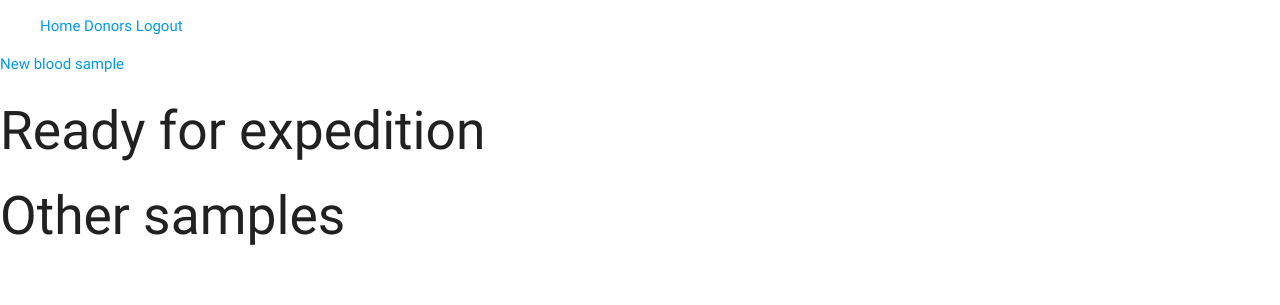
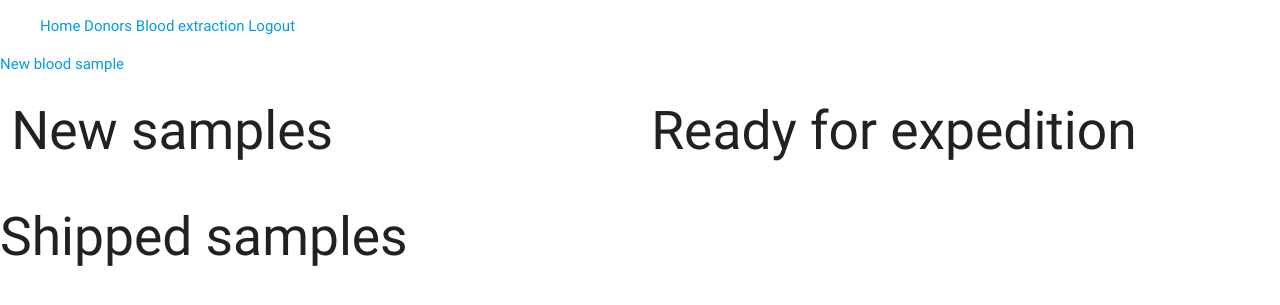
Before and after one commit to TIS2016/Narodna-transfuzna-sluzba, a Django app: page /blood_extraction/ in a window 1280 px wide. Shown: the top 305 px of the page. Run offline with Django 3.2, Linux system fonts and the light colour scheme; data that the repository does not hold is empty; some libraries are stand-ins or nearby versions.

Commit message:
Blood samples: Separate listviews

```diff
--- a/isnts/templates/base.html
+++ b/isnts/templates/base.html
@@ -16,6 +16,7 @@
     <menu>
         <a href="/">Home</a>
         <a href="/donors/">Donors</a>
+        <a href="/blood_extraction/">Blood extraction</a>
         <a href="/logout/">Logout</a>
     </menu>
     {% block content %}{% endblock %}
--- a/isnts/templates/blood_extraction/listview.html
+++ b/isnts/templates/blood_extraction/listview.html
@@ -2,9 +2,22 @@
 {% load staticfiles %}
 {% block title %}Login{% endblock %}
 {% block content %}
-<a href="0"  class="row">
+<a href="0" class="row">
     <span>New blood sample</span>
 </a>
+<section class="row">
+    <div class="col s6">
+        <h2>New samples</h2>
+        {% for blood in samples_new %}
+        <a href="{{ blood.id }}" class="row">
+            <span>{{ blood.id }}</span>
+            <span>{{ blood.id_donor }}</span>
+            <span>{{ blood.get_state_display }}</span>
+            <span>{{ blood.date }}</span>
+        </a>
+        {% endfor %}
+    </div>
+    <div class="col s6">
         <h2>Ready for expedition</h2>
         {% for blood in samples_ready_for_exp %}
         <a href="{{ blood.id }}" class="row">
@@ -14,15 +27,17 @@
             <span>{{ blood.date }}</span>
         </a>
         {% endfor %}
+    </div>
 
-<h2>Other samples</h2>
-{% for blood in samples %}
+</section>
+<section class="row">
+    <h2>Shipped samples</h2> {% for blood in samples_shipped %}
     <a href="{{ blood.id }}" class="row">
         <span>{{ blood.id }}</span>
         <span>{{ blood.id_donor }}</span>
         <span>{{ blood.get_state_display }}</span>
         <span>{{ blood.date }}</span>
     </a>
+    </div>
 {% endfor %}
-
 {% endblock %}
--- a/isnts/views.py
+++ b/isnts/views.py
@@ -80,9 +80,10 @@ def donor_information(request):
 
 
 def blood_extraction_listview(request):
-    samples = BloodExtraction.objects.exclude(state=1)
+    samples_new = BloodExtraction.objects.filter(state=0)
     samples_ready_for_exp = BloodExtraction.objects.filter(state=1)
-    return render(request, 'blood_extraction/listview.html', {'samples': samples, 'samples_ready_for_exp': samples_ready_for_exp})
+    samples_shipped = BloodExtraction.objects.filter(state=2)
+    return render(request, 'blood_extraction/listview.html', {'samples_new': samples_new, 'samples_ready_for_exp': samples_ready_for_exp, 'samples_shipped': samples_shipped})
 
 
 def blood_extraction_detailview(request, blood_extraction_id):
```
Lines whose indentation alone changed are shown as unchanged.
